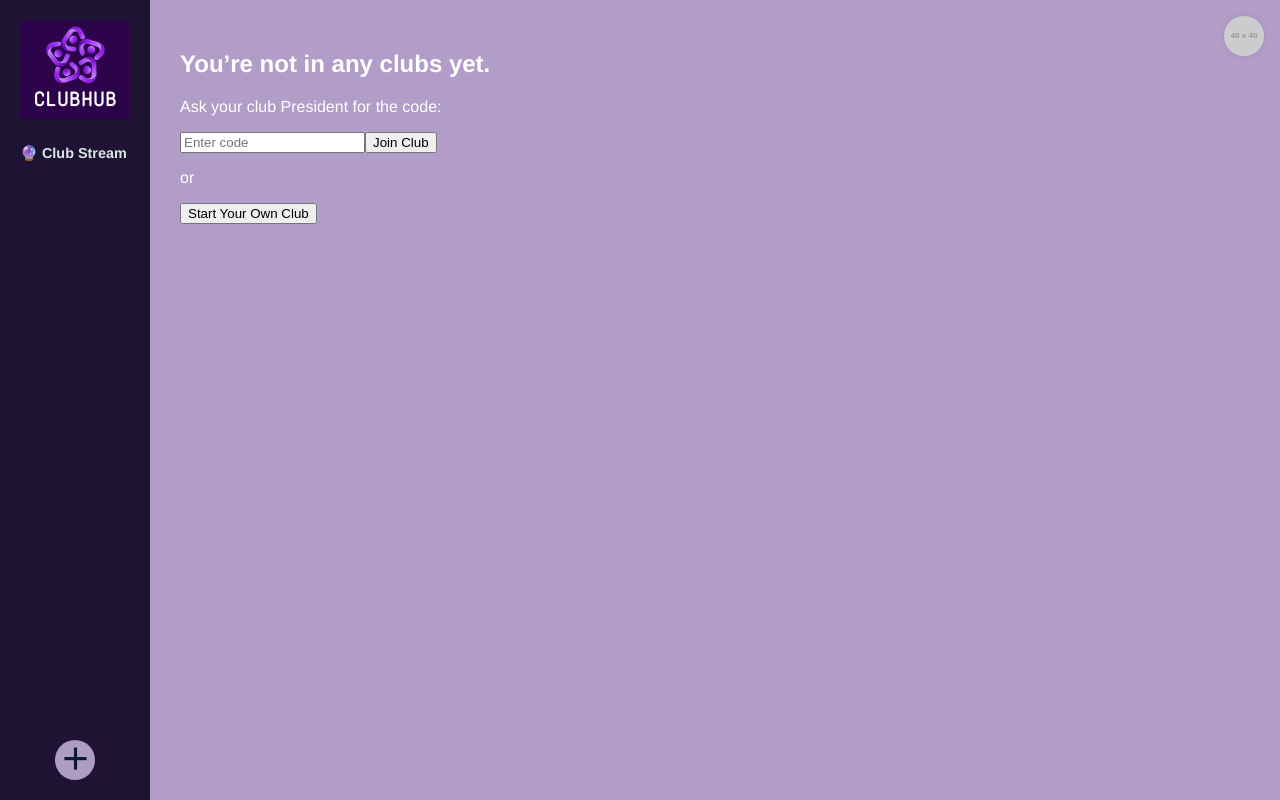
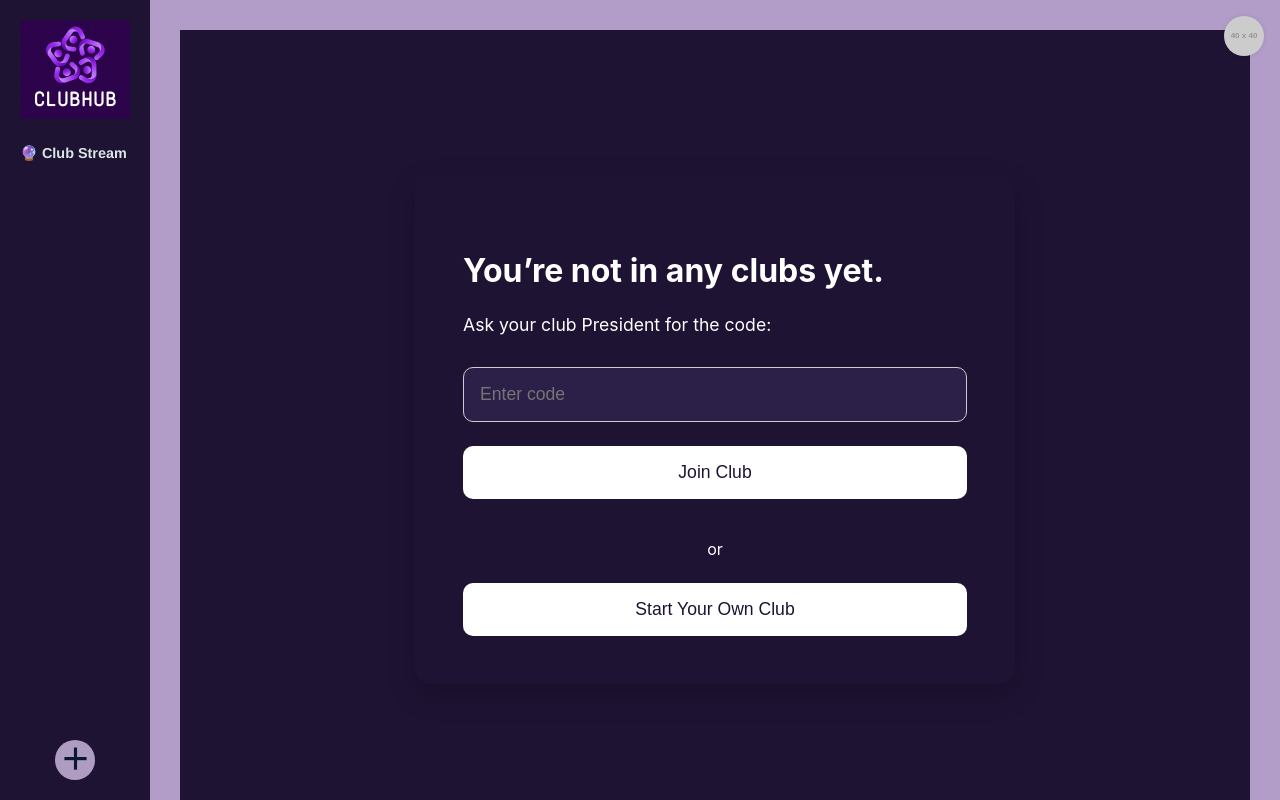
Before and after one commit to bree20005/ClubHub, a React (Create React App) app: page /join-or-create-club in a window 1280 px wide. Built offline with nearby package versions, Linux system fonts and the light colour scheme.

Commit message:
stylign for join or start club page

```diff
--- a/src/components/JoinOrCreateClubPage.js
+++ b/src/components/JoinOrCreateClubPage.js
@@ -29,13 +29,82 @@ function JoinOrCreateClubPage() {
   };
 
   return (
-    <div>
-      <h2>You’re not in any clubs yet.</h2>
-      <p>Ask your club President for the code:</p>
-      <input value={code} onChange={(e) => setCode(e.target.value)} placeholder="Enter code" />
-      <button onClick={handleJoin}>Join Club</button>
-      <p>or</p>
-      <button onClick={() => navigate('/start-club')}>Start Your Own Club</button>
+    <div
+      style={{
+        minHeight: '100vh',
+        display: 'flex',
+        alignItems: 'center',
+        justifyContent: 'center',
+        padding: '2rem',
+        backgroundColor: '#1e1333',
+      }}
+    >
+      <div
+        style={{
+          backgroundColor: '#1e1333',
+          borderRadius: '16px',
+          padding: '3rem',
+          width: '100%',
+          maxWidth: '600px',
+          boxShadow: '0 10px 30px rgba(0, 0, 0, 0.2)',
+          fontFamily: 'Inter, sans-serif',
+          color: '#fff',
+        }}
+      >
+        <h2 style={{ fontSize: '2rem', marginBottom: '1.5rem' }}>
+          You’re not in any clubs yet.
+        </h2>
+        <p style={{ fontSize: '1.1rem', marginBottom: '2rem' }}>
+          Ask your club President for the code:
+        </p>
+        <input
+          value={code}
+          onChange={(e) => setCode(e.target.value)}
+          placeholder="Enter code"
+          style={{
+            padding: '1rem',
+            fontSize: '1.1rem',
+            borderRadius: '10px',
+            border: '1px solid #ccc',
+            width: '100%',
+            marginBottom: '1.5rem',
+            backgroundColor: '#2c1f48',
+            color: '#fff',
+          }}
+        />
+        <button
+          onClick={handleJoin}
+          style={{
+            backgroundColor: '#fff',
+            color: '#1e1333',
+            padding: '1rem',
+            fontSize: '1.1rem',
+            borderRadius: '10px',
+            width: '100%',
+            border: 'none',
+            cursor: 'pointer',
+            marginBottom: '1rem',
+          }}
+        >
+          Join Club
+        </button>
+        <p style={{ textAlign: 'center', margin: '1.5rem 0', color: '#fff' }}>or</p>
+        <button
+          onClick={() => navigate('/start-club')}
+          style={{
+            backgroundColor: '#fff',
+            color: '#1e1333',
+            padding: '1rem',
+            fontSize: '1.1rem',
+            borderRadius: '10px',
+            width: '100%',
+            border: 'none',
+            cursor: 'pointer',
+          }}
+        >
+          Start Your Own Club
+        </button>
+      </div>
     </div>
   );
 }
```
